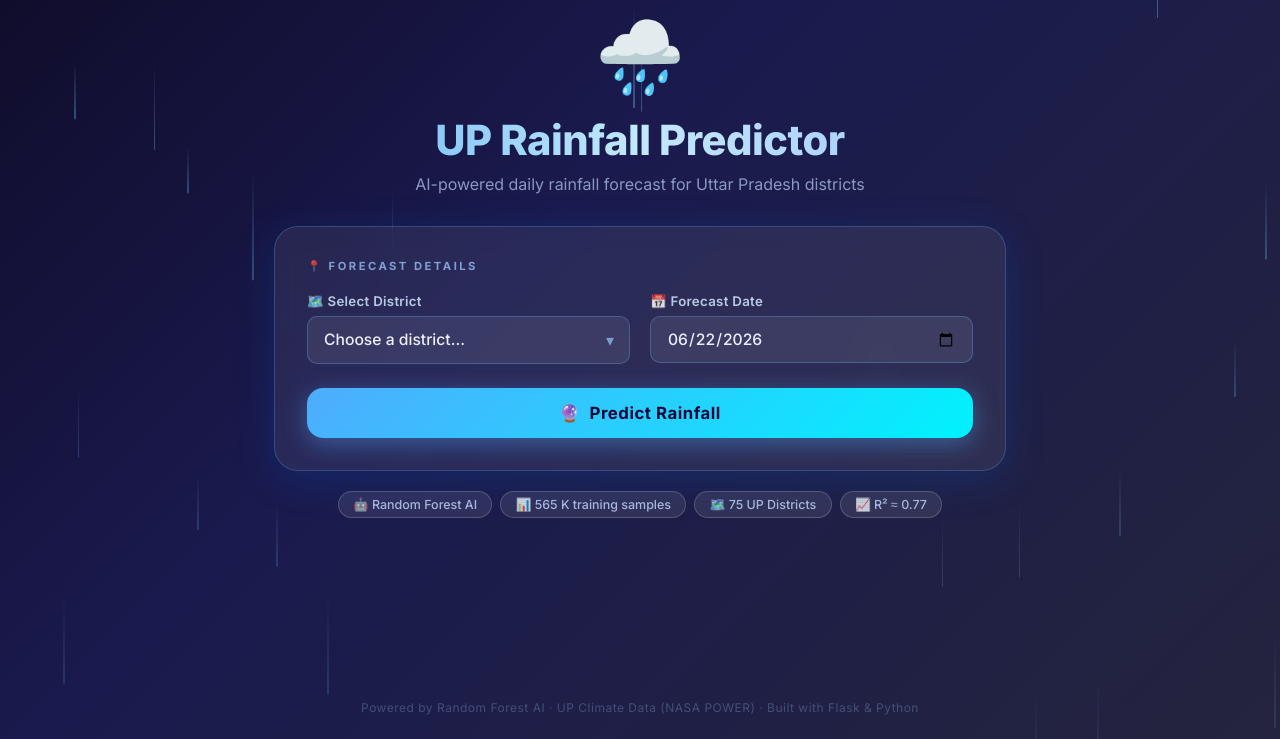
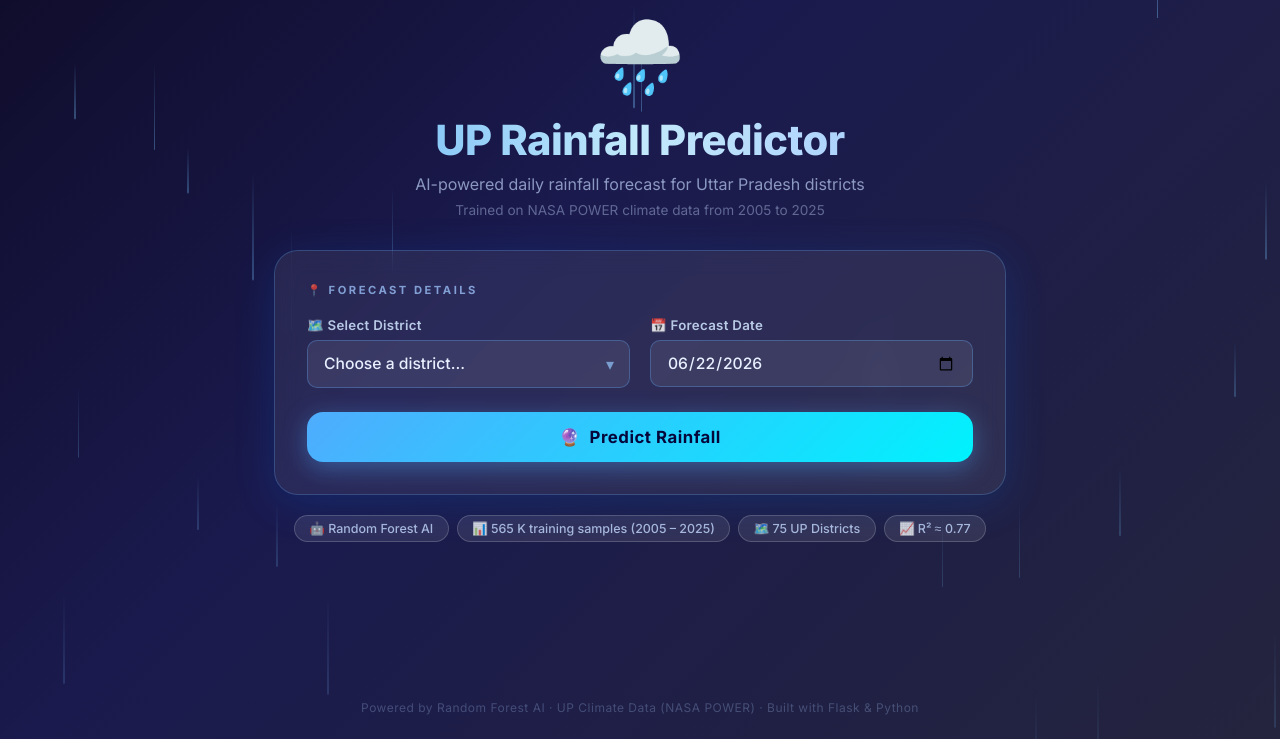
Before and after one commit to kashinath741-crypto/rainfall-prediction, a Flask app: page / in a window 1280 px wide. Shown: the part 61-800 px from the top of the page. Run offline with Flask 3, Linux system fonts and the light colour scheme.

Commit message:
Added data details to the home page

```diff
--- a/app.py
+++ b/app.py
@@ -1,5 +1,7 @@
+# pyrefly: ignore [missing-import]
 import streamlit as st
 import pandas as pd
+# pyrefly: ignore [missing-import]
 import joblib
 from datetime import datetime
 import config
@@ -492,6 +494,9 @@ st.markdown(
         <span class="hero-icon">🌧️</span>
         <h1>UP Rainfall Predictor</h1>
         <p>AI-powered daily rainfall forecast for Uttar Pradesh districts</p>
+        <p style="font-size: 0.85rem; color: rgba(200, 220, 255, 0.4); margin-top: 0.5rem; margin-bottom: 0;">
+            Trained on NASA POWER climate data from 2005 to 2025
+        </p>
     </div>
     """,
     unsafe_allow_html=True,
--- a/src/frontend/templates/index.html
+++ b/src/frontend/templates/index.html
@@ -31,6 +31,9 @@
       <span class="hero-icon">🌧️</span>
       <h1>UP Rainfall Predictor</h1>
       <p>AI-powered daily rainfall forecast for Uttar Pradesh districts</p>
+      <p style="font-size: 0.85rem; color: rgba(200, 220, 255, 0.4); margin-top: 0.5rem; margin-bottom: 0;">
+        Trained on NASA POWER climate data from 2005 to 2025
+      </p>
     </div>
 
     <!-- Prediction form card -->
@@ -95,7 +98,7 @@
     <div style="text-align:center; margin-top:1.25rem;">
       <div class="chips">
         <span class="chip">🤖 Random Forest AI</span>
-        <span class="chip">📊 565 K training samples</span>
+        <span class="chip">📊 565 K training samples (2005 – 2025)</span>
         <span class="chip">🗺️ 75 UP Districts</span>
         <span class="chip">📈 R² ≈ 0.77</span>
       </div>
```
Also changed, not shown: README.md, data/predictions.db (added), 4 other files.
